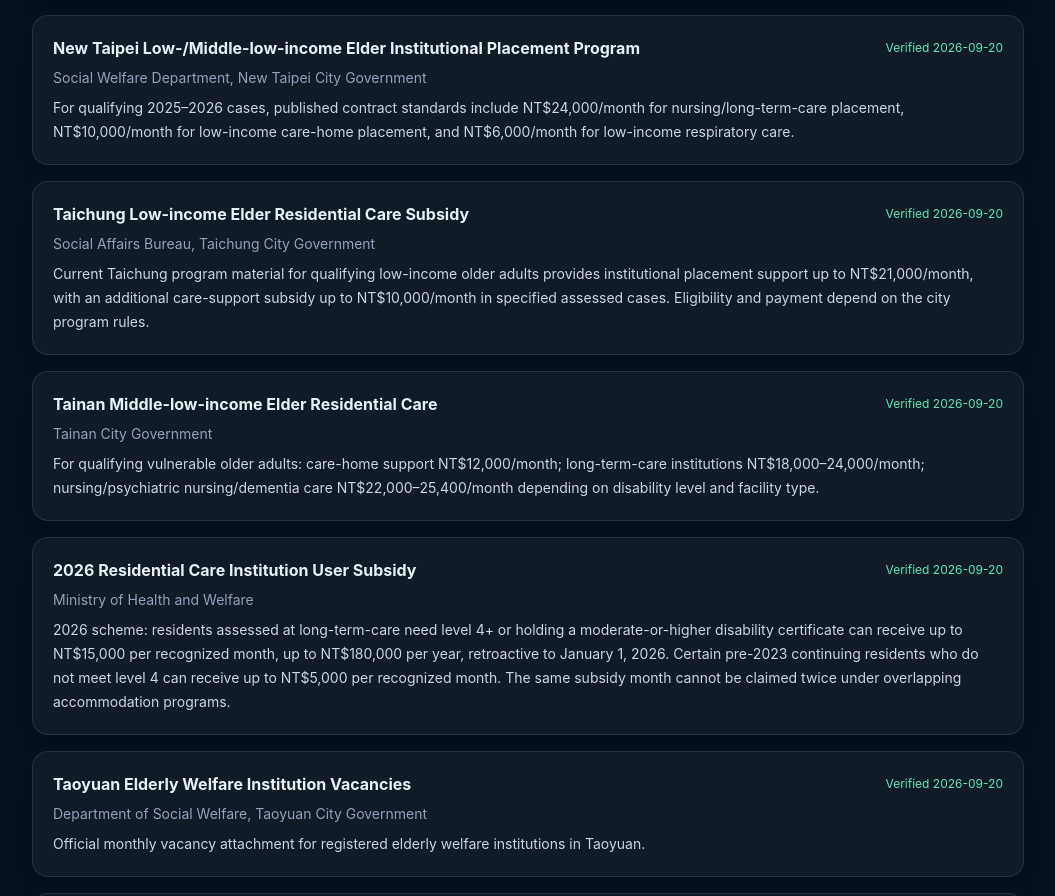
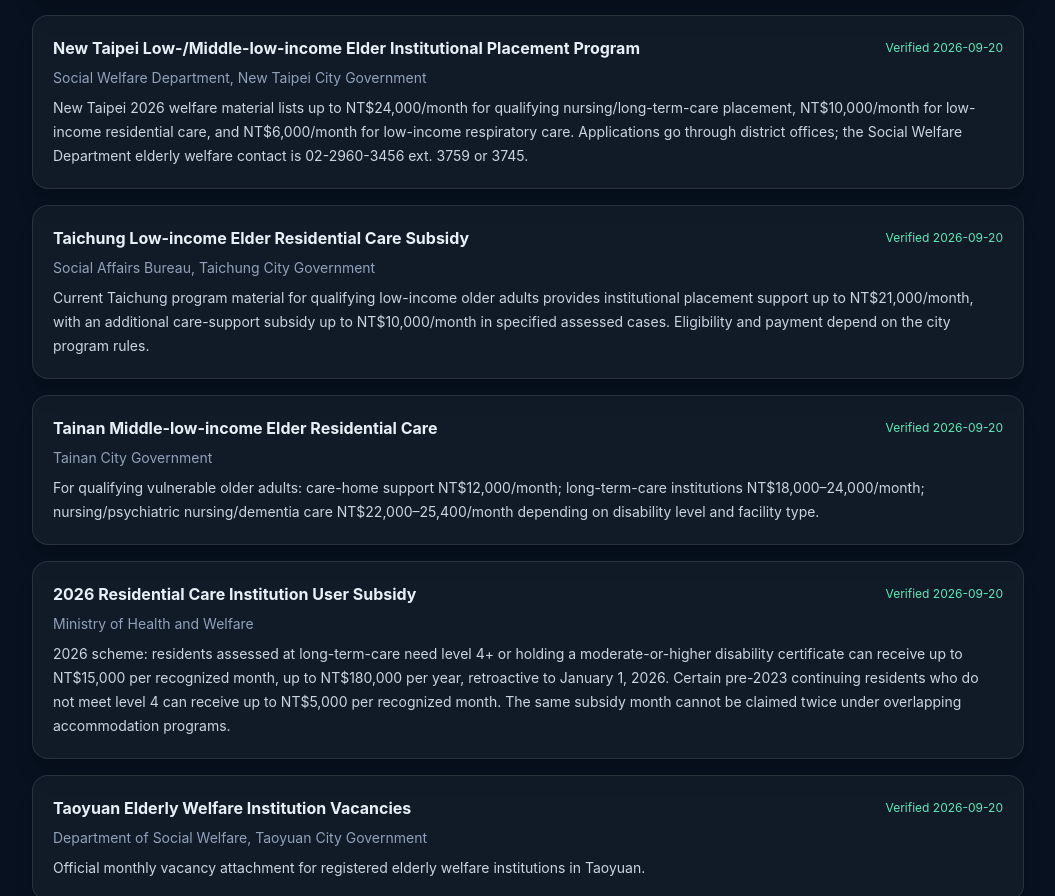
Before and after one commit to KanwarAfaq/anytool-online, a React (Vite) app: page /sources in a window 1280 px wide. Shown: the part 2209-3105 px from the top of the page, without its empty margins (112-1167 px from the left). Built offline with nearby package versions, Linux system fonts and the light colour scheme.

Commit message:
Refresh New Taipei elder-care program source

```diff
--- a/src/data/officialSources.js
+++ b/src/data/officialSources.js
@@ -87,9 +87,9 @@ export const officialSources = {
   newTaipeiLocalElderPlacement: {
     title: 'New Taipei Low-/Middle-low-income Elder Institutional Placement Program',
     authority: 'Social Welfare Department, New Taipei City Government',
-    url: 'https://www.sw.ntpc.gov.tw/home.jsp?act=be4f48068b2b0031&dataserno=728f53ac071858fb40660640c83c033e&id=aa967983e02a861f',
+    url: 'https://www.sw.ntpc.gov.tw/home.jsp?act=be4f48068b2b0031&dataserno=728f53ac071858fb40660640c83c033e&id=bd3ac04bd17eafde',
     verified: '2026-09-20',
-    summary: 'For qualifying 2025–2026 cases, published contract standards include NT$24,000/month for nursing/long-term-care placement, NT$10,000/month for low-income care-home placement, and NT$6,000/month for low-income respiratory care.'
+    summary: 'New Taipei 2026 welfare material lists up to NT$24,000/month for qualifying nursing/long-term-care placement, NT$10,000/month for low-income residential care, and NT$6,000/month for low-income respiratory care. Applications go through district offices; the Social Welfare Department elderly welfare contact is 02-2960-3456 ext. 3759 or 3745.'
   },
   taichungLocalElderPlacement: {
     title: 'Taichung Low-income Elder Residential Care Subsidy',
```
